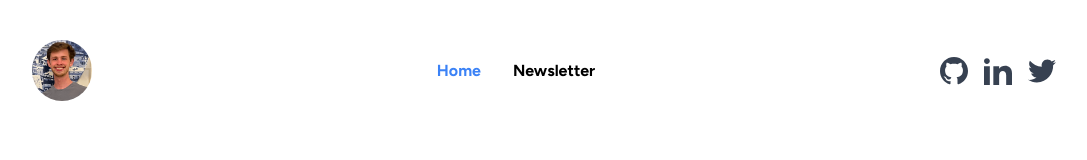
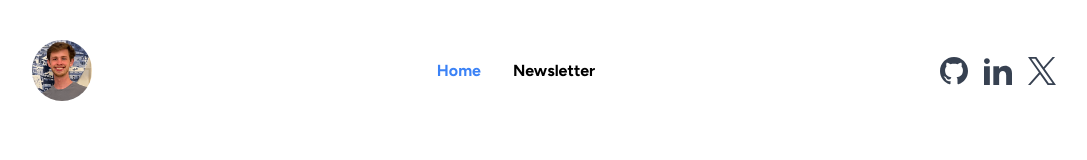
Before and after one commit to masnwilliams/masnwilliams.com, a Next.js app: page / in a window 1280 px wide. Shown: the top 160 px of the page, without its empty margins (96-1183 px from the left). Built offline with nearby package versions, Linux system fonts and the light colour scheme.

Commit message:
added x icon to social links

```diff
--- a/src/components/Icons.tsx
+++ b/src/components/Icons.tsx
@@ -61,3 +61,27 @@ export const ThreadsIcon = ({ size }: { size: number }) => (
     ></path>
   </svg>
 );
+
+export const XIcon = ({ size }: { size: number }) => (
+//   <svg
+//     aria-label="X.com"
+//     viewBox="0 0 1668.56 1221.19"
+//     xmlns="http://www.w3.org/2000/svg"
+//     width={size}
+//     height={size}
+//     fill="currentColor"
+//   >
+//     <path id="path1009"
+//           d="M283.94,167.31l386.39,516.64L281.5,1104h87.51l340.42-367.76L984.48,1104h297.8L874.15,558.3l361.92-390.99 h-87.51l-313.51,338.7l-253.31-338.7H283.94z M412.63,231.77h136.81l604.13,807.76h-136.81L412.63,231.77z"></path>
+// </svg>
+  <svg
+    version="1.1"
+    xmlns="http://www.w3.org/2000/svg"
+    width={size}
+    height={size}
+    viewBox="0 0 300.25 300.25"
+    fill="currentColor"
+  >
+    <path d="M178.57 127.15 290.27 0h-26.46l-97.03 110.38L89.34 0H0l117.13 166.93L0 300.25h26.46l102.4-116.59 81.8 116.59h89.34M36.01 19.54H76.66l187.13 262.13h-40.66"/>
+  </svg>
+);
--- a/src/components/SocialLinks.tsx
+++ b/src/components/SocialLinks.tsx
@@ -1,5 +1,5 @@
 import Link from "next/link";
-import { GitHubIcon, LinkedInIcon, TwitterIcon } from "@/components/Icons";
+import {GitHubIcon, LinkedInIcon, TwitterIcon, XIcon} from "@/components/Icons";
 
 const socialLinks = [
   {
@@ -12,11 +12,16 @@ const socialLinks = [
     link: "https://www.linkedin.com/in/john-mason-williams/",
     icon: <LinkedInIcon size={28} />,
   },
+  // {
+  //   name: "Twitter",
+  //   link: "https://twitter.com/@masnwilliams",
+  //   icon: <TwitterIcon size={28} />,
+  // },
   {
-    name: "Twitter",
-    link: "https://twitter.com/@masnwilliams",
-    icon: <TwitterIcon size={28} />,
-  },
+    name: "X.com",
+    link: "https://x.com/@masnwilliams",
+    icon: <XIcon size={28} />,
+  }
   // {
   //   name: "Threads",
   //   link: "https://threads.net/@johnmasonwilliams",
```
Also changed, not shown: public/Twitter X.svg (added), public/X_logo_2023_original.svg (added).
